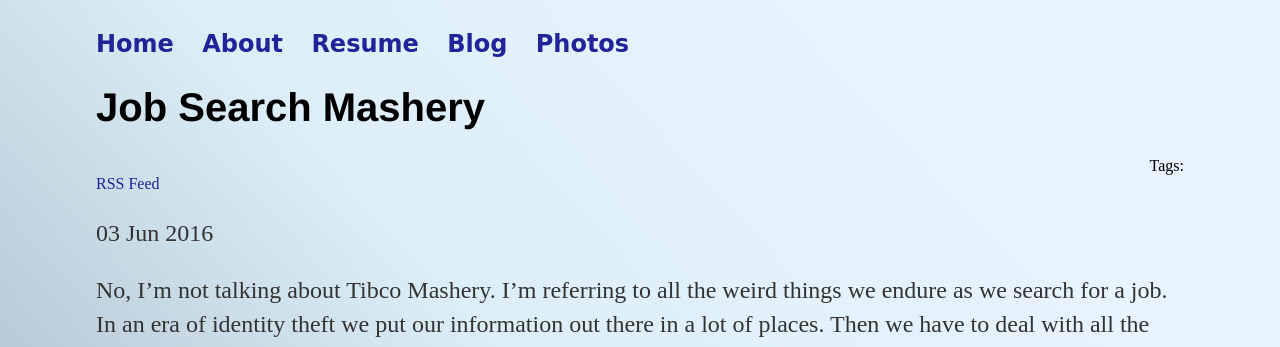
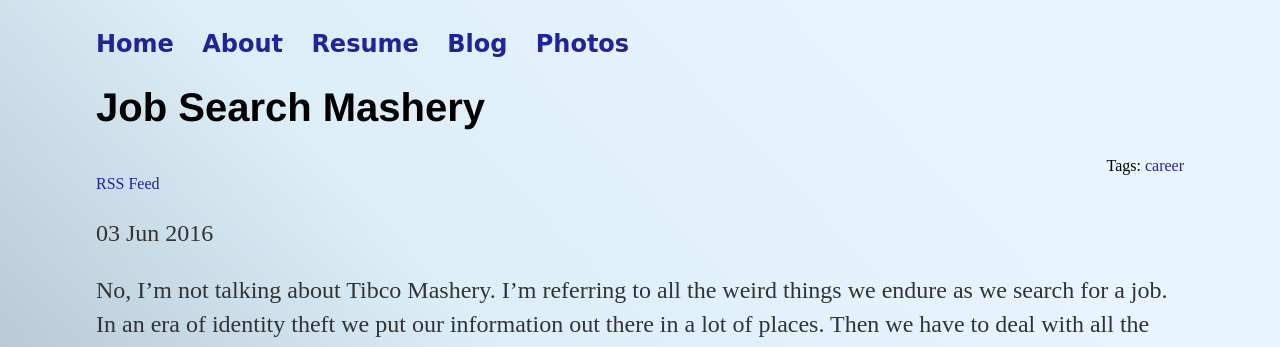
Before and after one commit to mo4dawg/mo4dawg.github.io, a Jekyll site: the page built from _posts/2016-06-03-job-search-mashery.md, in a window 1280 px wide. Shown: the top 347 px of the page. Built offline with Jekyll 4.4.1, drawn with Linux system fonts in a browser that asks for light colours.

Commit message:
Update 2016-06-03-job-search-mashery.md

```diff
--- a/_posts/2016-06-03-job-search-mashery.md
+++ b/_posts/2016-06-03-job-search-mashery.md
@@ -2,6 +2,9 @@
 layout: post
 title: "Job Search Mashery"
 date: 2016-06-03
+tags:
+- career
+published: true
 ---
 No, I'm not talking about Tibco Mashery.  I'm referring to all the weird things we endure as we search for a job.  In an era of identity theft we put our information out there in a lot of places.  Then we have to deal with all the scummy companies that see an opportunity and prey on the unemployed, seeking to appeal to their plight.  And also the spam mail and cold calls.  Most all of these are worthless.
 I started the process being somewhat methodical and careful but over the past 11 weeks I have put my information in countless repositories.  Then there is this website.  They call it branding.  Really?  I'm not a blogger so I won't post here often, but I'm pretty tired of having my info out there.  When I have reached my goal I'll probably take down this website too.  I'll keep the domain name though.  At least I own my name!
```
